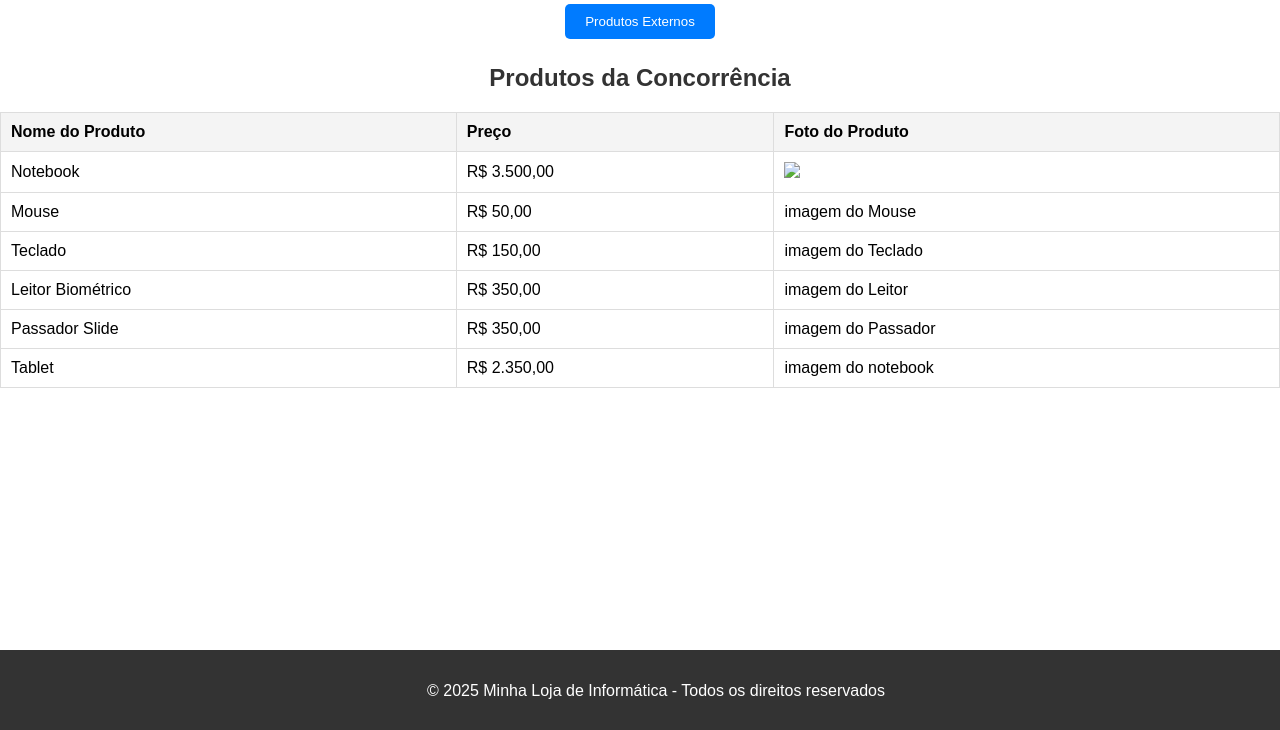
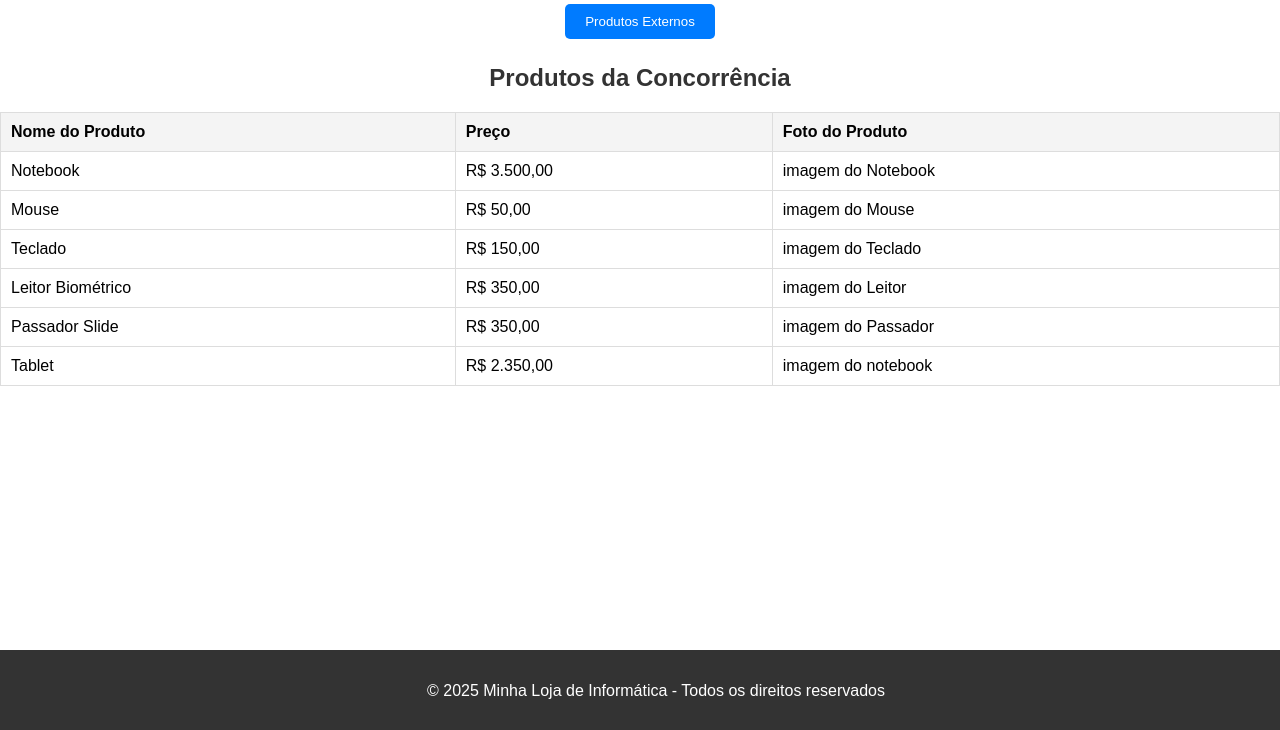
Before and after one commit to rrleticia/PROGWEB, a plain HTML site: page PROVA2/compProdutos.html in a window 1280 px wide. Shown: the part 70-800 px from the top of the page. Drawn offline with Linux system fonts and the light colour scheme.

Commit message:
finalized questions one to four

```diff
--- a/PROVA2/compProdutos.html
+++ b/PROVA2/compProdutos.html
@@ -39,7 +39,7 @@
             <tr>
               <td>Notebook</td>
               <td>R$ 3.500,00</td>
-              <td><img src="imagem" /></td>
+              <td>imagem do Notebook</td>
             </tr>
             <tr>
               <td>Mouse</td>
```
Also changed, not shown: PROVA2/css/styles.css (indentation only).
